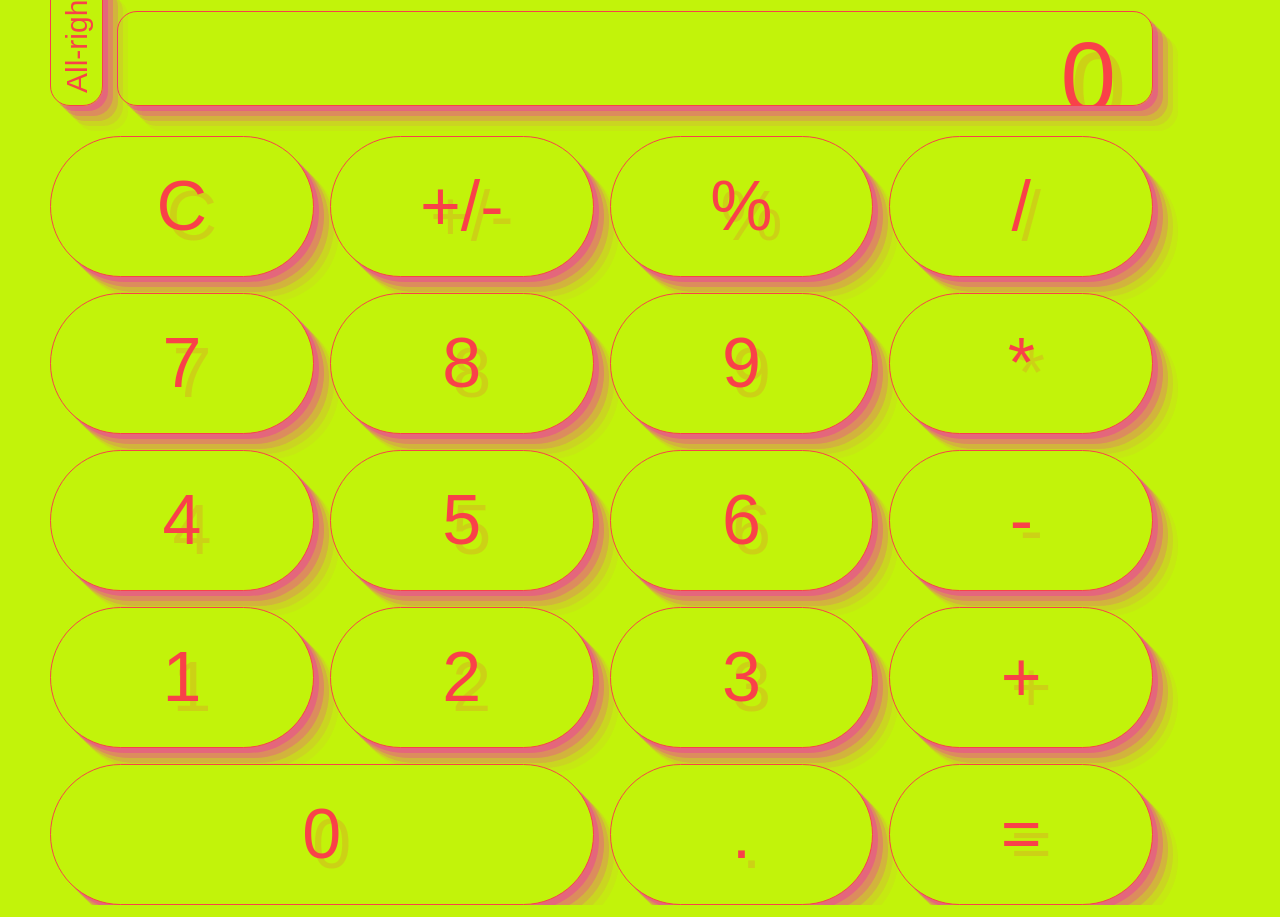
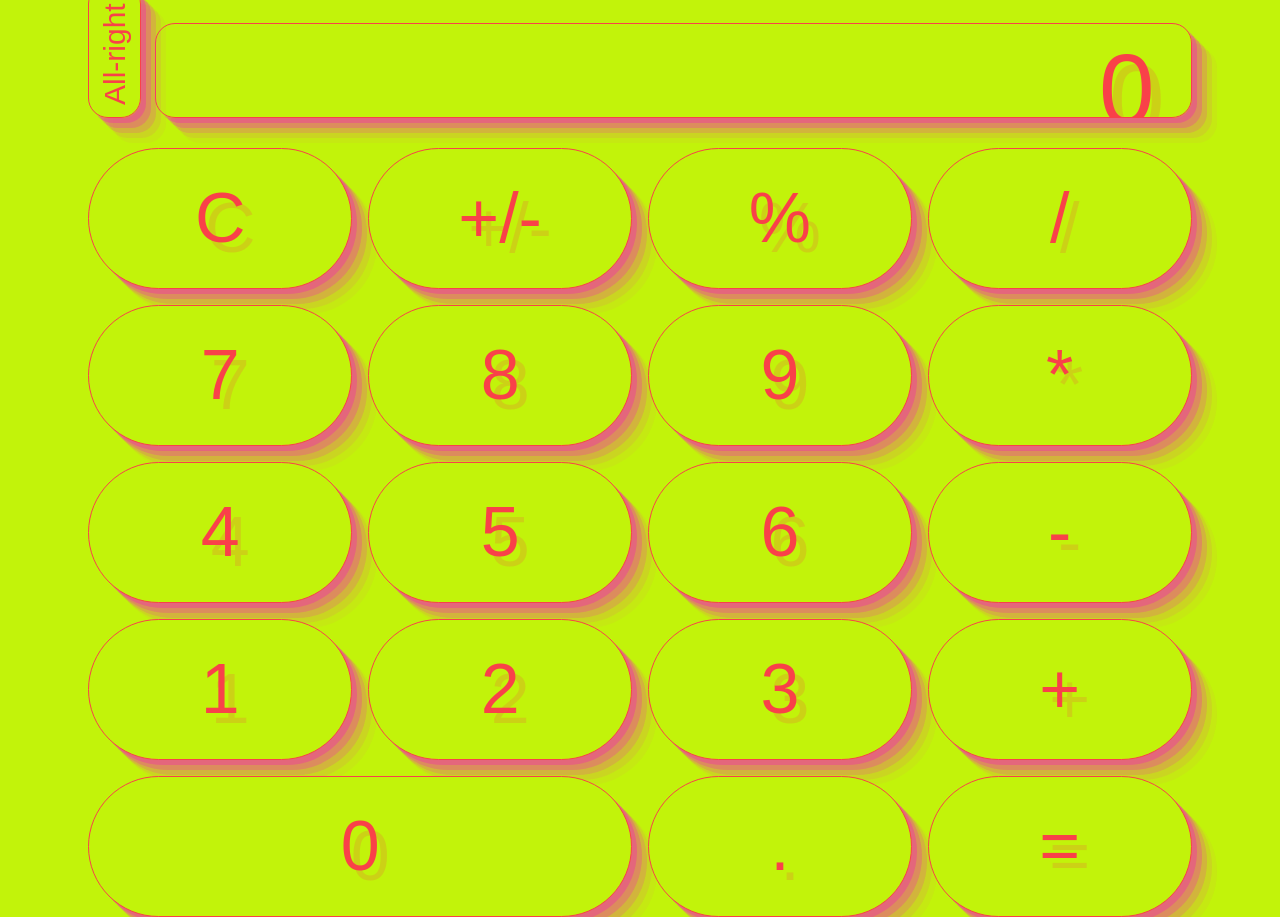
Before and after one commit to chamale-rac/cclc, a React (Vite) app: page / in a window 1280 px wide. Built offline with nearby package versions, Linux system fonts and the light colour scheme; a web font is replaced by a local one.

Commit message:
Sorry but thats all

```diff
--- a/src/components/CalculatorLogic/CalculatorLogic.module.css
+++ b/src/components/CalculatorLogic/CalculatorLogic.module.css
@@ -2,3 +2,13 @@
   width: 100vw;
   height: 100vh;
 }
+
+@media (min-width: 768px) {
+  .container {
+    display: flex;
+    flex-direction: column;
+    background-color: #c2f30a;
+    align-items: center;
+    justify-content: center;
+  }
+}
```
